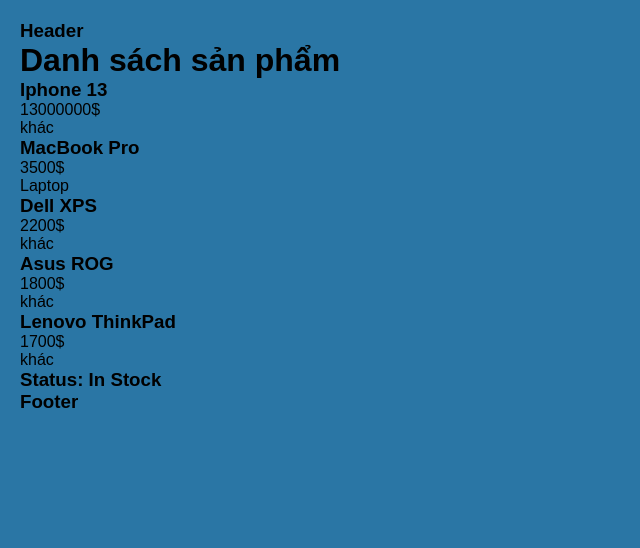
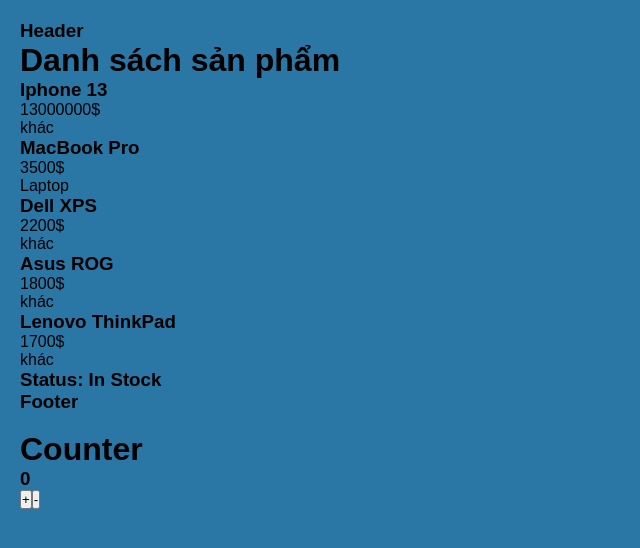
Before and after one commit to TruongTuanDung2001/React-learning, a React (Vite) app: page / in a window 1280 px wide. Shown: the top 548 px of the page, without its empty margins (0-640 px from the left). Built offline with nearby package versions, Linux system fonts and the light colour scheme.

Commit message:
UseState react

```diff
--- a/src/App.jsx
+++ b/src/App.jsx
@@ -1,8 +1,26 @@
 import {Product, Status} from "./components/Product";
 import Header from "./components/Header";
 import Footer from "./components/Footer";
+import { useState } from "react"; //để sử dụng useState thay đổi và cập nhật dữ liệu trong react
 
 function App(){
+  const [count, setCount] = useState(0); //setCount để thay đổi count lưu lại sau khi chạy increase()
+  function increase(){
+    setCount(count + 1)
+    setCount(count + 1)
+    // tại sao ở trên chạy 2 lần setCount mà count sau khi bấm nút vẫn tăng 1
+    // tại vì setCount 1 lúc này sẽ lấy count đang lưu trong bộ nhớ react ban đầu là 0 nên 0 + 1 = 1 => setCount(1) chứ count chưa là 1
+    // lần 2 setCount 2 lúc này chạy sau setCount 1 nhưng count lúc này vẫn là 0 tại vì setCount(1) là 1 chứ count chưa là 1, sau khi thay đổi giao cập nhật giao diện count mới tăng lên 1.
+    // xử lý xong hàm đó thì mới đổi state
+
+    // Hai lần setCount đều đọc cùng một giá trị count hiện tại.
+    // React chưa cập nhật state ngay lập tức nên cả hai đều trở thành setCount(1).
+  }
+
+  function reduce(){
+    setCount(count - 1)
+  }
+
   return (
     <div>
       <Header />
@@ -14,9 +32,7 @@
           Có thể nhớ quy tắc này:
           "..." → truyền chuỗi.
           {...} → truyền biểu thức JavaScript.
-
           Ví dụ:
-
           <Product
               name="Iphone"
               price={2000}
@@ -24,7 +40,6 @@
               inStock={true}
           />
         */}
-
         <Product
           name = "MacBook Pro"
           price = {3500}
@@ -46,6 +61,12 @@
           status = "In Stock"
         />
       <Footer />
+
+      <br />
+      <h1>Counter</h1>
+      <h3>{count}</h3>
+      <button onClick={increase}>+</button>
+      <button onClick={reduce}>-</button>
     </div>
   )
 }
```
